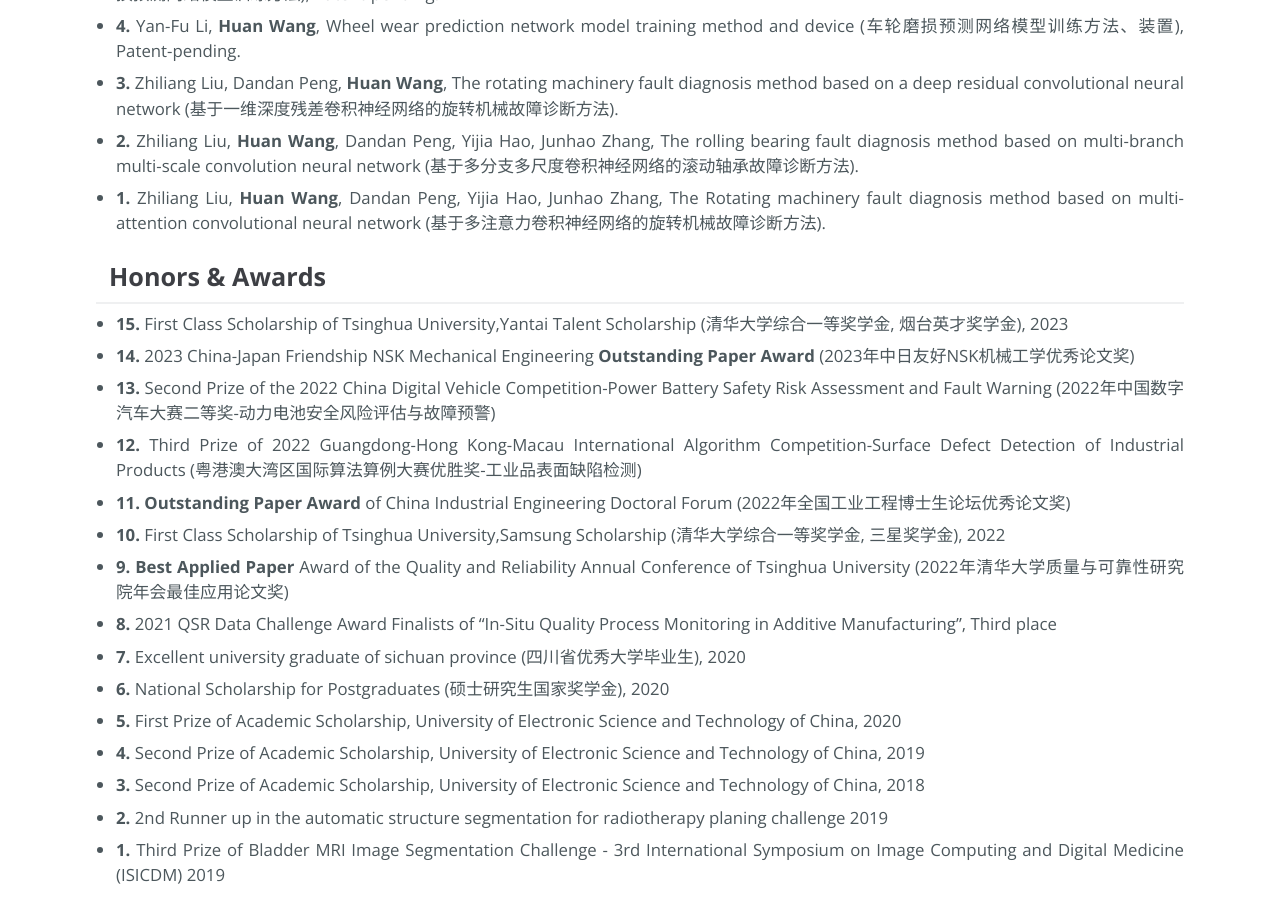
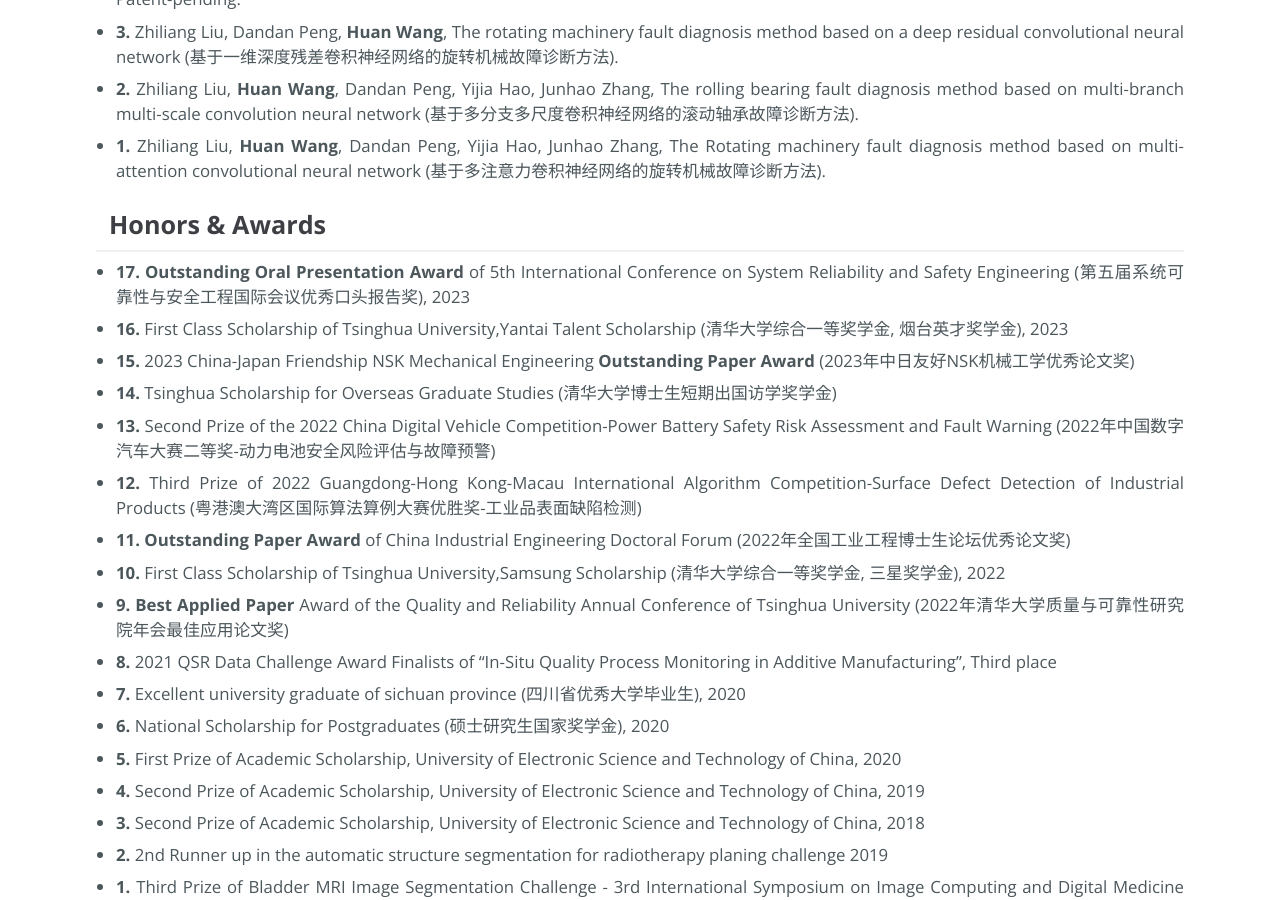
Before and after one commit to WH-HuanWang/WH-HuanWang.github.io, a Jekyll site: the page built from index.md, in a window 1280 px wide and 900 px high, scrolled down 4456 px. Built offline with Jekyll 4.4.1, drawn with Linux system fonts in a browser that asks for light colours; some of the changed text lies outside the part shown.

Commit message:
Update index.md

```diff
--- a/index.md
+++ b/index.md
@@ -117,8 +116,10 @@ B.S. Mechanical design, manufacturing and automation, School of mechanical and e
 
 ## &nbsp; <b>Honors & Awards</b>
 * * *
-* <b>15. </b>First Class Scholarship of Tsinghua University,Yantai Talent Scholarship (清华大学综合一等奖学金, 烟台英才奖学金), 2023
-* <b>14. </b>2023 China-Japan Friendship NSK Mechanical Engineering <b> Outstanding Paper Award</b> (2023年中日友好NSK机械工学优秀论文奖)
+* <b>17. </b><b>Outstanding Oral Presentation Award </b> of 5th International Conference on System Reliability and Safety Engineering (第五届系统可靠性与安全工程国际会议优秀口头报告奖), 2023
+* <b>16. </b>First Class Scholarship of Tsinghua University,Yantai Talent Scholarship (清华大学综合一等奖学金, 烟台英才奖学金), 2023
+* <b>15. </b>2023 China-Japan Friendship NSK Mechanical Engineering <b> Outstanding Paper Award</b> (2023年中日友好NSK机械工学优秀论文奖)
+* <b>14. </b>Tsinghua Scholarship for Overseas Graduate Studies (清华大学博士生短期出国访学奖学金)
 * <b>13. </b>Second Prize of the 2022 China Digital Vehicle Competition-Power Battery Safety Risk Assessment and Fault Warning (2022年中国数字汽车大赛二等奖-动力电池安全风险评估与故障预警)
 * <b>12. </b>Third Prize of 2022 Guangdong-Hong Kong-Macau International Algorithm Competition-Surface Defect Detection of Industrial Products (粤港澳大湾区国际算法算例大赛优胜奖-工业品表面缺陷检测)
 * <b>11. </b><b> Outstanding Paper Award </b> of China Industrial Engineering Doctoral Forum (2022年全国工业工程博士生论坛优秀论文奖)
```
Also changed, not shown: other parts of index.md (+0 -1 lines).
